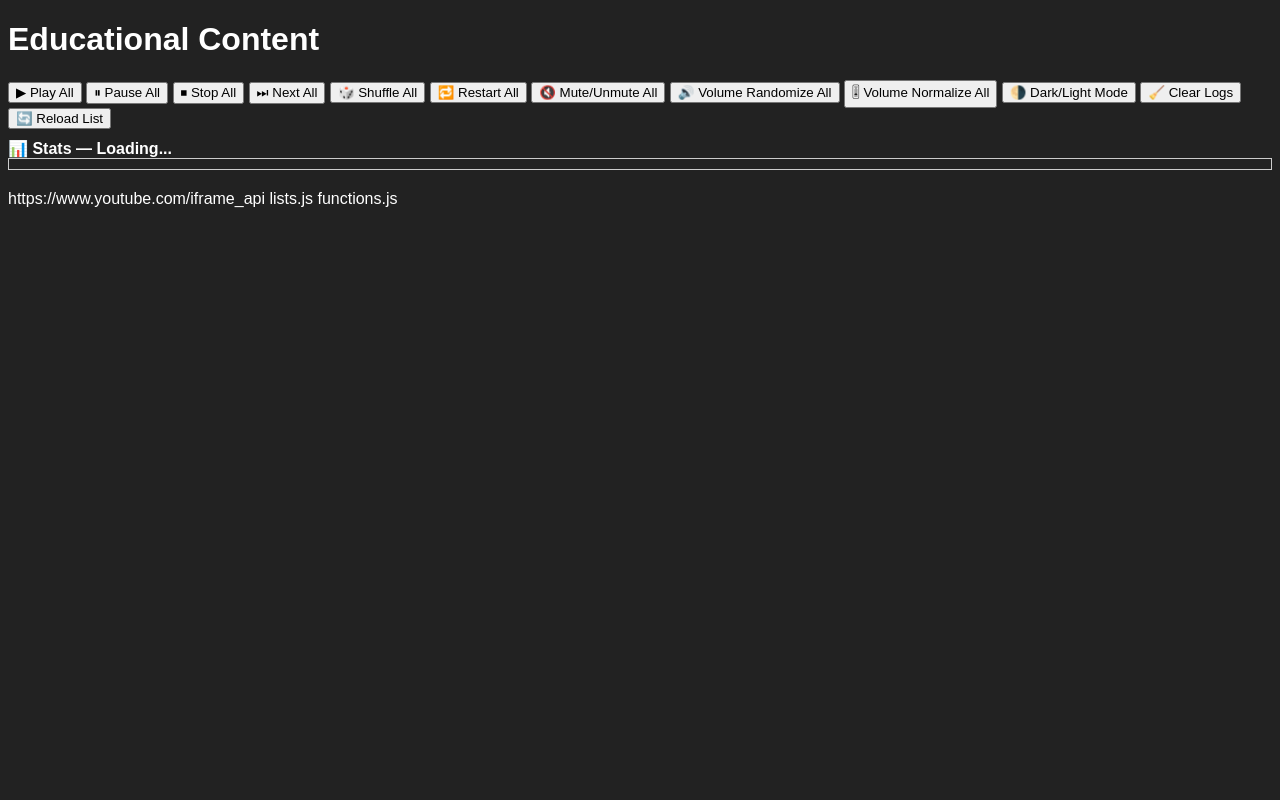
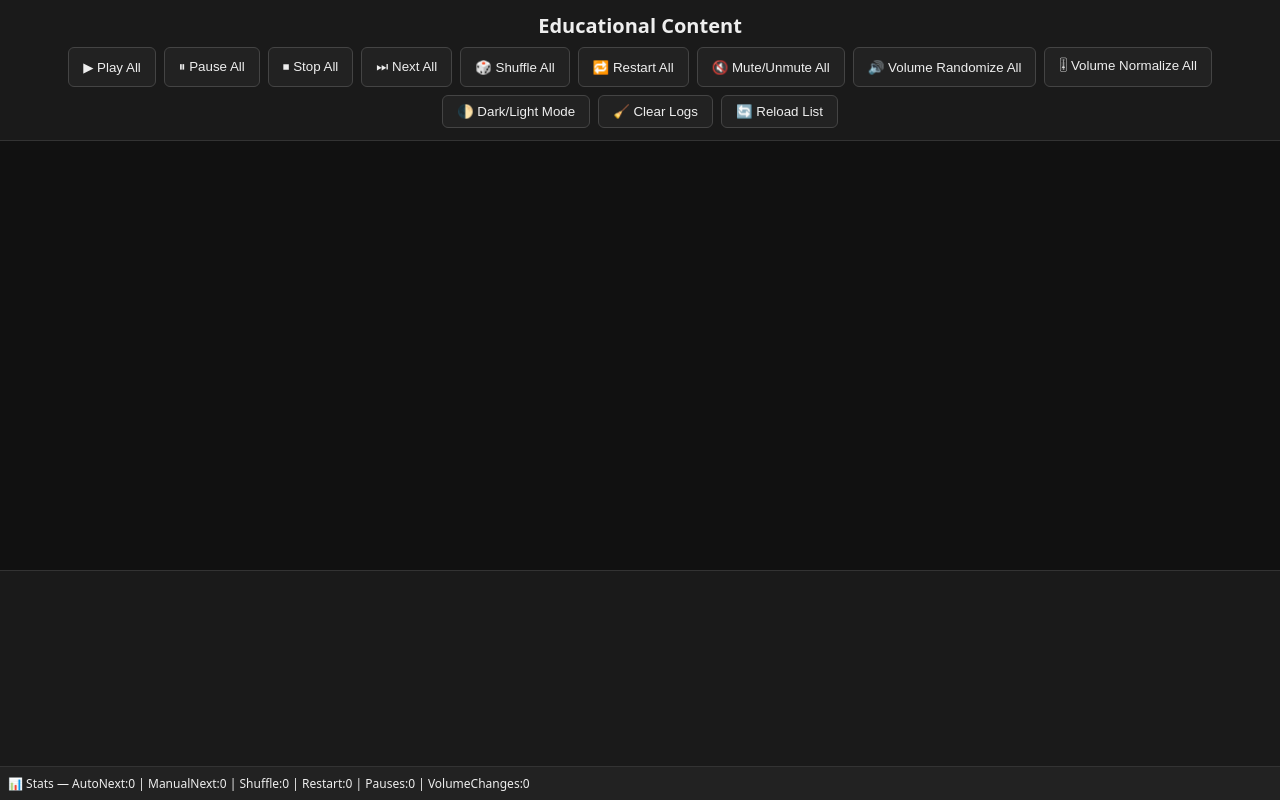
Before and after one commit to DeadManWalkingTO/Educational-Content, a plain HTML site: page index.html in a window 1280 px wide. Drawn offline with Linux system fonts and the light colour scheme; a script that the page names is missing.

Commit message:
Update index.html

```diff
--- a/index.html
+++ b/index.html
@@ -1,25 +1,102 @@
+<!DOCTYPE html>
+<html lang="el">
+<head>
+  <meta charset="utf-8" />
+  <title>Educational Content</title>
+  <meta name="viewport" content="width=device-width, initial-scale=1" />
+  <!-- Έκδοση HTML -->
+  <meta name="html-version" content="v2.0.1" />
+  <style>
+    body {
+      margin:0;
+      font-family:system-ui,sans-serif;
+      background:#111;
+      color:#eee;
+    }
 
-<!DOCTYPE html>
-<html lang="en">
-<head>
-  <meta charset="UTF-8">
-  <meta name="viewport" content="width=device-width, initial-scale=1.0">
-  <!-- HTML Version -->
-  <meta name="html-version" content="v3.3.1">
-  <title>Educational Content</title>
-  <style>
-    /* Προαιρετικά: βασικό styling για light/dark mode */
-    body.light { background: #f9f9f9; color: #333; }
-    body { background: #222; color: #fff; font-family: Arial, sans-serif; }
-    #activityPanel { max-height: 200px; overflow-y: auto; border: 1px solid #ccc; padding: 5px; }
-    #statsPanel { margin-top: 10px; font-weight: bold; }
-    #playersContainer { display: grid; grid-template-columns: repeat(4, 1fr); gap: 10px; margin-top: 20px; }
+    .controls {
+      background:#1a1a1a;
+      padding:12px;
+      text-align:center;
+      position:sticky;
+      top:0;
+      z-index:10;
+      border-bottom:1px solid #333;
+    }
+    .controls h1 { margin:0 0 8px; font-size:20px; }
+    .controls .row { display:flex; flex-wrap:wrap; gap:8px; justify-content:center; }
+
+    button {
+      background:#222; color:#eee; border:1px solid #444;
+      padding:8px 14px; border-radius:6px; cursor:pointer;
+    }
+    button:hover { background:#2b2b2b; border-color:#666; }
+
+    iframe {
+      width:100%; height:100%; border:none; border-radius:8px; background:#000;
+    }
+
+    /* --- Desktop layout --- */
+@media (min-width:1024px){
+  body {
+    display:flex;
+    flex-direction:column;
+    height:100vh; /* όλο το viewport */
+  }
+  .main {
+    flex:1 1 auto;
+    display:flex;
+    flex-direction:column;
+    min-height:0; /* αποτρέπει overflow */
+  }
+  .grid {
+    flex:7; /* 70% του διαθέσιμου χώρου */
+    display:grid;
+    grid-template-columns:repeat(4,1fr);
+    gap:10px;
+    padding:10px;
+    min-height:0; /* επιτρέπει shrink */
+  }
+  .activity {
+    flex:3; /* 30% του διαθέσιμου χώρου */
+    background:#1a1a1a;
+    border-top:1px solid #333;
+    padding:10px;
+    font-size:13px;
+    overflow-y:auto;
+    min-height:0; /* επιτρέπει scroll αντί για αύξηση ύψους */
+  }
+  .stats {
+    flex:0 0 auto;
+    background:#222;
+    padding:8px;
+    font-size:12px;
+    border-top:1px solid #333;
+  }
+}
+
+    /* --- Mobile/Tablet layout --- */
+    @media (max-width:768px){
+      .grid { grid-template-columns:repeat(2,1fr); height:auto; }
+      iframe { height:220px; }
+      .activity { height:20vh; }
+      .stats { font-size:12px; }
+    }
+
+    /* Light theme */
+    body.light { background:#f9f9f9; color:#222; }
+    body.light .controls { background:#eaeaea; border-bottom-color:#ccc; }
+    body.light button { background:#fff; color:#222; border-color:#ccc; }
+    body.light button:hover { background:#ddd; border-color:#999; }
+    body.light .activity { background:#eaeaea; border-top-color:#ccc; }
+    body.light .stats { background:#ddd; border-top-color:#ccc; }
   </style>
+
 </head>
 <body>
+  <div class="controls">
     <h1>Educational Content</h1>
-  <div>
-    <!-- Global Controls -->
+    <div class="row">
       <button onclick="playAll()">▶ Play All</button>
       <button onclick="pauseAll()">⏸ Pause All</button>
       <button onclick="stopAll()">⏹ Stop All</button>
@@ -29,21 +106,31 @@
       <button onclick="toggleMuteAll()">🔇 Mute/Unmute All</button>
       <button onclick="randomizeVolumeAll()">🔊 Volume Randomize All</button>
       <button onclick="normalizeVolumeAll()">🎚 Volume Normalize All</button>
-    <button onclick="toggleTheme()">🌗 Dark/Light Mode</button>
+      <button onclick="toggleTheme()">🌓 Dark/Light Mode</button>
       <button onclick="clearLogs()">🧹 Clear Logs</button>
       <button onclick="reloadList()">🔄 Reload List</button>
     </div>
+  </div>
 
-  <!-- Panels -->
-  <div id="statsPanel">📊 Stats — Loading...</div>
-  <div id="activityPanel"></div>
+  <!-- Main wrapper: Grid + Activity -->
+  <div class="main">
+    <div class="grid">
+      <div id="player1"></div><div id="player2"></div><div id="player3"></div><div id="player4"></div>
+      <div id="player5"></div><div id="player6"></div><div id="player7"></div><div id="player8"></div>
+    </div>
 
-  <!-- Players Container -->
-  <div id="playersContainer"></div>
+    <div class="activity" id="activityPanel"></div>
+  </div>
 
-  <!-- Scripts -->
-  https://www.youtube.com/iframe_api</script>
-  lists.js</script>
-  functions.js</script>
+  <!-- Stats Panel -->
+  <div class="stats" id="statsPanel">
+    📊 Stats — AutoNext:0 | ManualNext:0 | Shuffle:0 | Restart:0 | Pauses:0 | VolumeChanges:0
+  </div>
+
+  <!-- YouTube API -->
+  <script src="https://www.youtube.com/iframe_api"></script>
+  <!-- Συνδέουμε το εξωτερικό αρχείο με τις συναρτήσεις -->
+  <script src="functions.js"></script>
+  <script src="list.js"></script>
 </body>
 </html>
```
Lines whose indentation alone changed are shown as unchanged.
